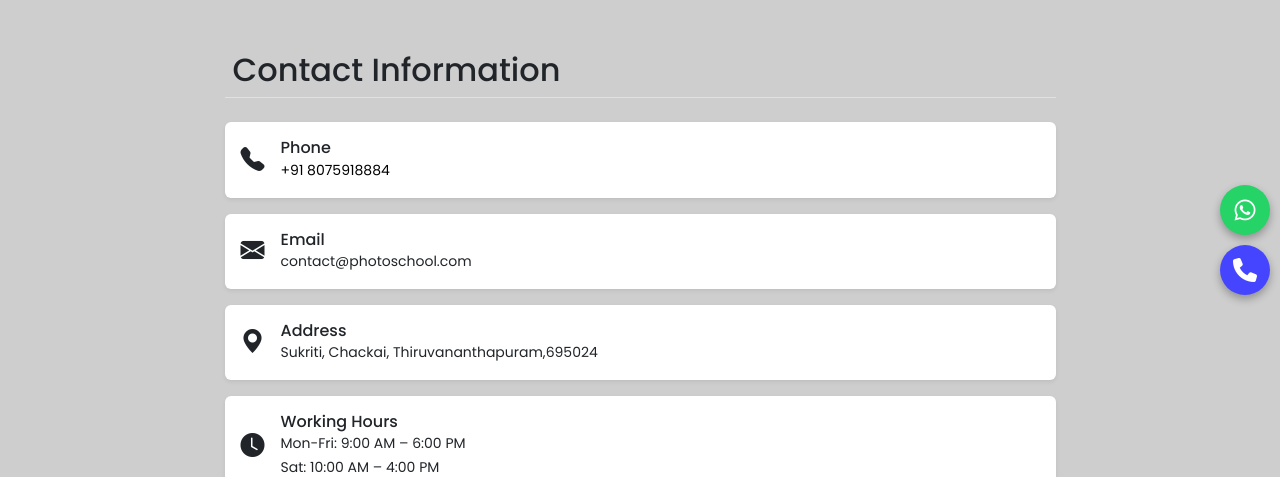
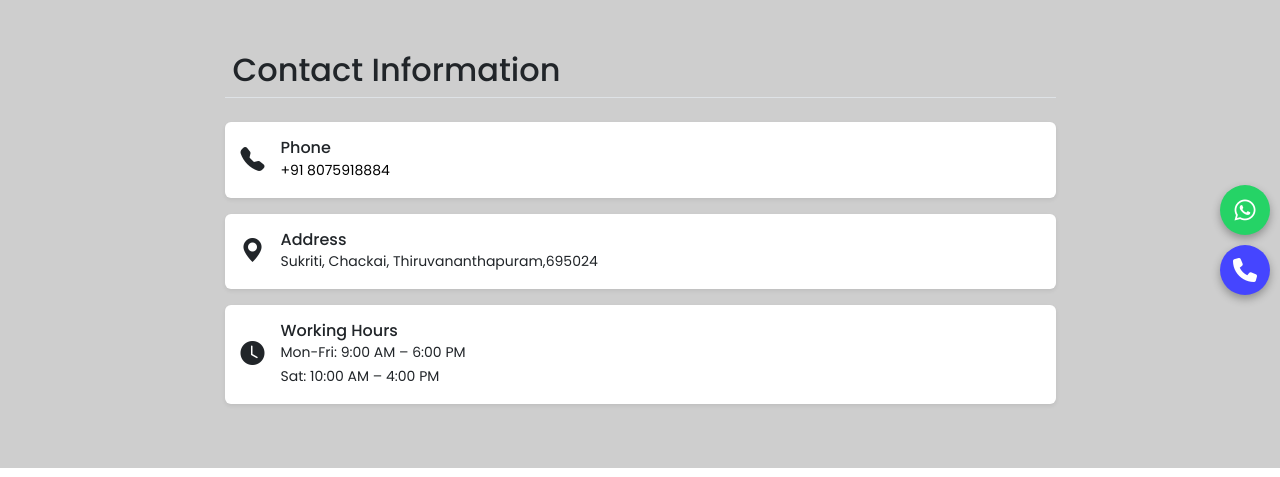
Before and after one commit to abhinavdeveloperiz/HRK, a Django app: page /contact/ in a window 1280 px wide. Shown: the part 485-962 px from the top of the page. Run offline with Django 5.2, Linux system fonts and the light colour scheme; grey boxes are pictures that could not be loaded.

Commit message:
24 third

```diff
--- a/app/templates/contact.html
+++ b/app/templates/contact.html
@@ -30,16 +30,6 @@
                         <div>
                             <h6 class="mb-0">Phone</h6>
                             <small><a href="tel:+91 8075918884" class="text-decoration-none text-black">+91 8075918884</a></small>
-                        </div>
-                    </div>
-                </div>
-
-                <div class="card shadow-sm mb-3 border-0">
-                    <div class="card-body d-flex align-items-center">
-                        <i class="bi bi-envelope-fill fs-4 text-dark me-3"></i>
-                        <div>
-                            <h6 class="mb-0">Email</h6>
-                            <small>contact@photoschool.com</small>
                         </div>
                     </div>
                 </div>
```
